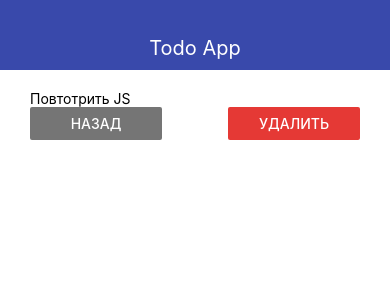
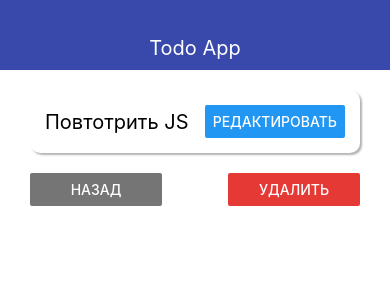
Before and after one commit to alex170485/ToDo_App_React_Native, a React Native app: screen / in a window 390 px wide. Shown: the top 300 px of the page. Built offline with nearby package versions, Linux system fonts and the light colour scheme.

Commit message:
add component AppCard

```diff
--- /dev/null
+++ b/THEME.js
@@ -0,0 +1,5 @@
+export const THEME = {
+    GREY_COLOR: '#757575',
+    DANGER_COLOR: '#e53935',
+    MAIN_COLOR: '#3949ab'
+}
--- a/src/components/AddTodo.js
+++ b/src/components/AddTodo.js
@@ -1,5 +1,6 @@
 import React, {useState} from 'react'
 import {View, TextInput, Button, StyleSheet, Alert} from "react-native";
+import {THEME} from "../../THEME";
 
 
 export const AddTodo = props => {
@@ -39,7 +40,7 @@
         padding: 10,
         borderStyle: 'solid',
         borderBottomWidth: 2,
-        borderBottomColor: '#3949ab'
+        borderBottomColor: THEME.MAIN_COLOR
     }
 
 })
--- a/src/components/NavBar.js
+++ b/src/components/NavBar.js
@@ -1,5 +1,6 @@
 import React from 'react'
 import {Text, View, StyleSheet} from "react-native";
+import {THEME} from "../../THEME";
 
 
 export const NavBar = props => {
@@ -15,7 +16,7 @@
         height: 70,
         alignItems: 'center',
         justifyContent: 'flex-end',
-        backgroundColor: '#3949ab',
+        backgroundColor: THEME.MAIN_COLOR,
         paddingBottom: 10
 
     },
--- /dev/null
+++ b/src/components/ui/AppCard.js
@@ -0,0 +1,25 @@
+import React from 'react'
+import {View, StyleSheet} from 'react-native'
+
+
+
+export const AppCard = props =>(
+    <View style = { {...styles.default, ...props.style} } >{props.children}</View>
+    )
+
+
+const styles = {
+    default: {
+        padding: 20,
+        flexDirection: 'row',
+        justifyContent: 'space-between',
+        alignItems: 'center',
+        shadowColor: '#000',
+        shadowRadius: 2,
+        shadowOpacity: 0.3,
+        shadowOffset: {width: 2, height: 2},
+        backgroundColor: '#fff',
+        borderRadius: 10,
+        elevation: 8
+    }
+}
--- a/src/screens/TodoScreen.js
+++ b/src/screens/TodoScreen.js
@@ -1,16 +1,21 @@
 import React from 'react'
 import {StyleSheet, View, Text, Button} from 'react-native'
+import {THEME} from "../../THEME";
+import {AppCard} from "../components/ui/AppCard";
 
 
 export const TodoScreen = ({goBack, todo}) => {
     return <View>
-        <Text>{todo.title}</Text>
+        <AppCard style = {styles.card}>
+        <Text style = {styles.title}>{todo.title}</Text>
+            <Button title = 'Редактировать'/>
+        </AppCard>
         <View style = {styles.buttons}>
             <View style = {styles.button}>
-            <Button title='Назад' onPress={goBack} color = '#757575'/>
+            <Button title='Назад' onPress={goBack} color = {THEME.GREY_COLOR}/>
             </View>
             <View style = {styles.button}>
-            <Button title='Удалить' color='#e53935' onPress={() => {
+            <Button title='Удалить' color={THEME.DANGER_COLOR} onPress={() => {
                 console.log('to remove')}}/>
             </View>
         </View>
@@ -24,5 +29,12 @@
     },
     button: {
         width: '40%'
+    },
+    title: {
+        fontSize: 20
+    },
+    card: {
+        marginBottom: 20,
+        padding: 15
     }
 })
```
